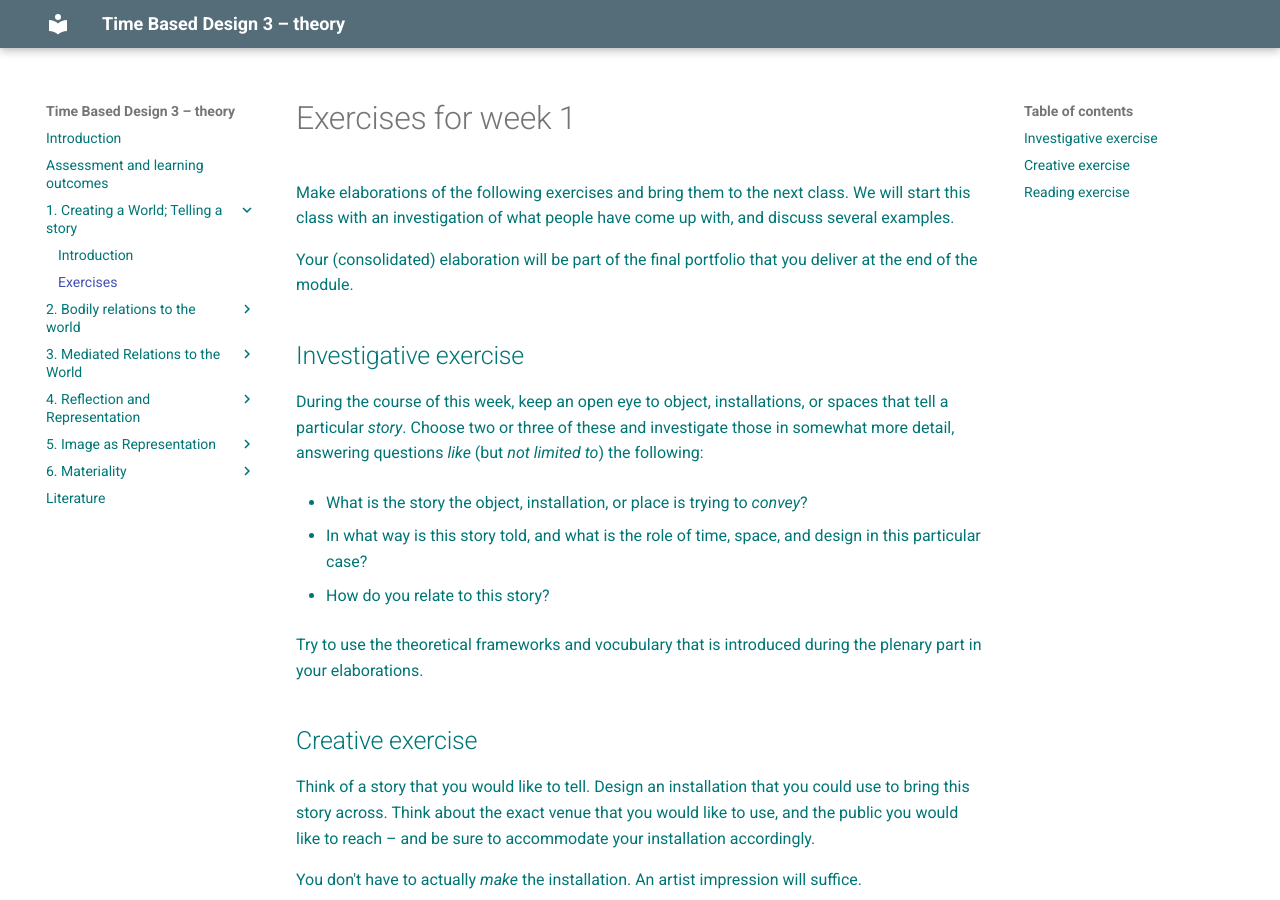
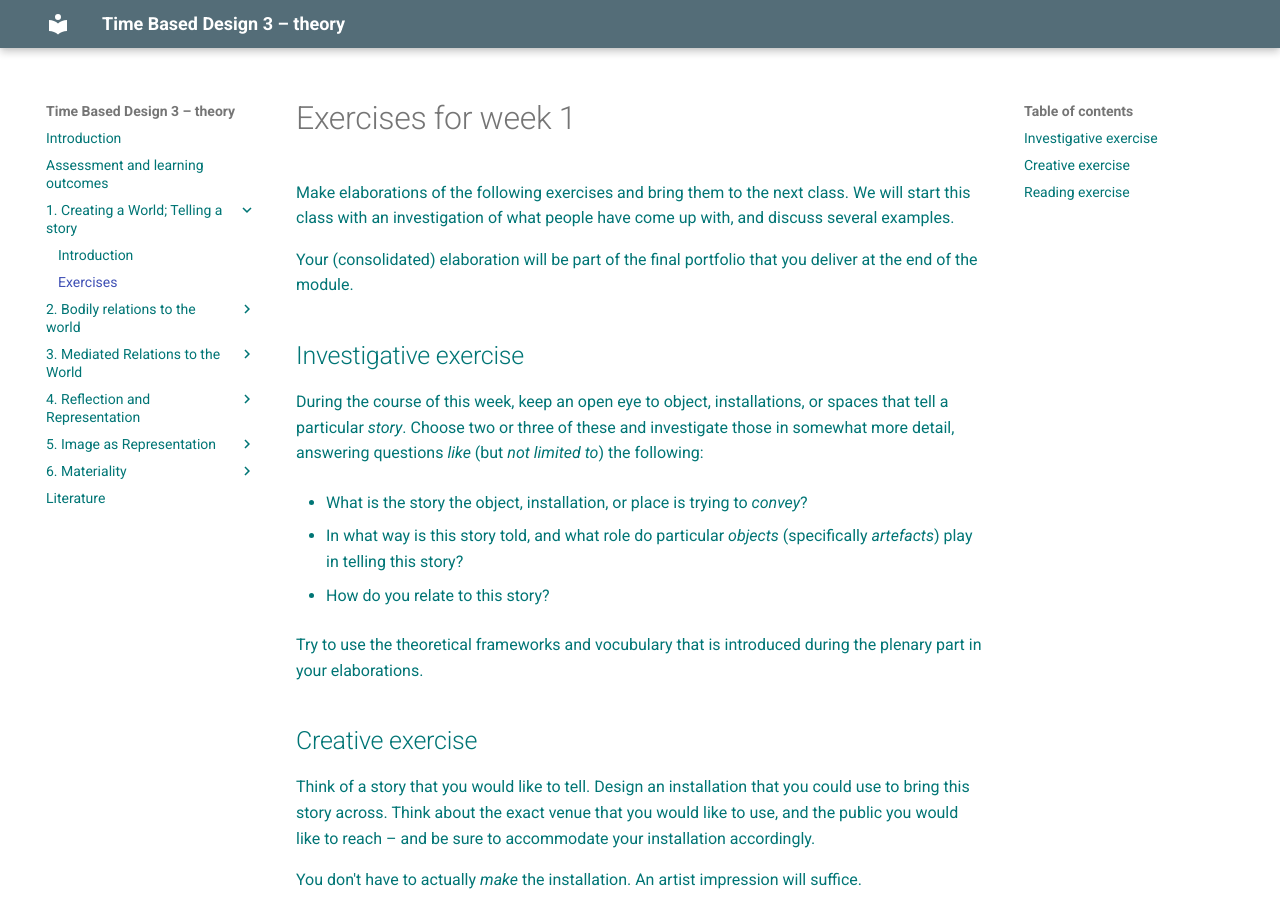
Before and after one commit to bart314/VGV3, an MkDocs documentation site: the page built from docs/week1/exercises.md, in a window 1280 px wide and 900 px high. Built offline with MkDocs 1.6.1 and Material for MkDocs 9.7.7, drawn with Linux system fonts in a browser that asks for light colours; some web fonts are replaced.

Commit message:
kleine aanpassing

```diff
--- a/docs/week1/exercises.md
+++ b/docs/week1/exercises.md
@@ -10,7 +10,7 @@ During the course of this week, keep an open eye to object, installations, or sp
 
 - What is the story the object, installation, or place is trying to *convey*?
 
-- In what way is this story told, and what is the role of time, space, and design in this particular case?
+- In what way is this story told, and what role do particular *objects* (specifically *artefacts*) play in telling this story?
 
 - How do you relate to this story?
 
```
